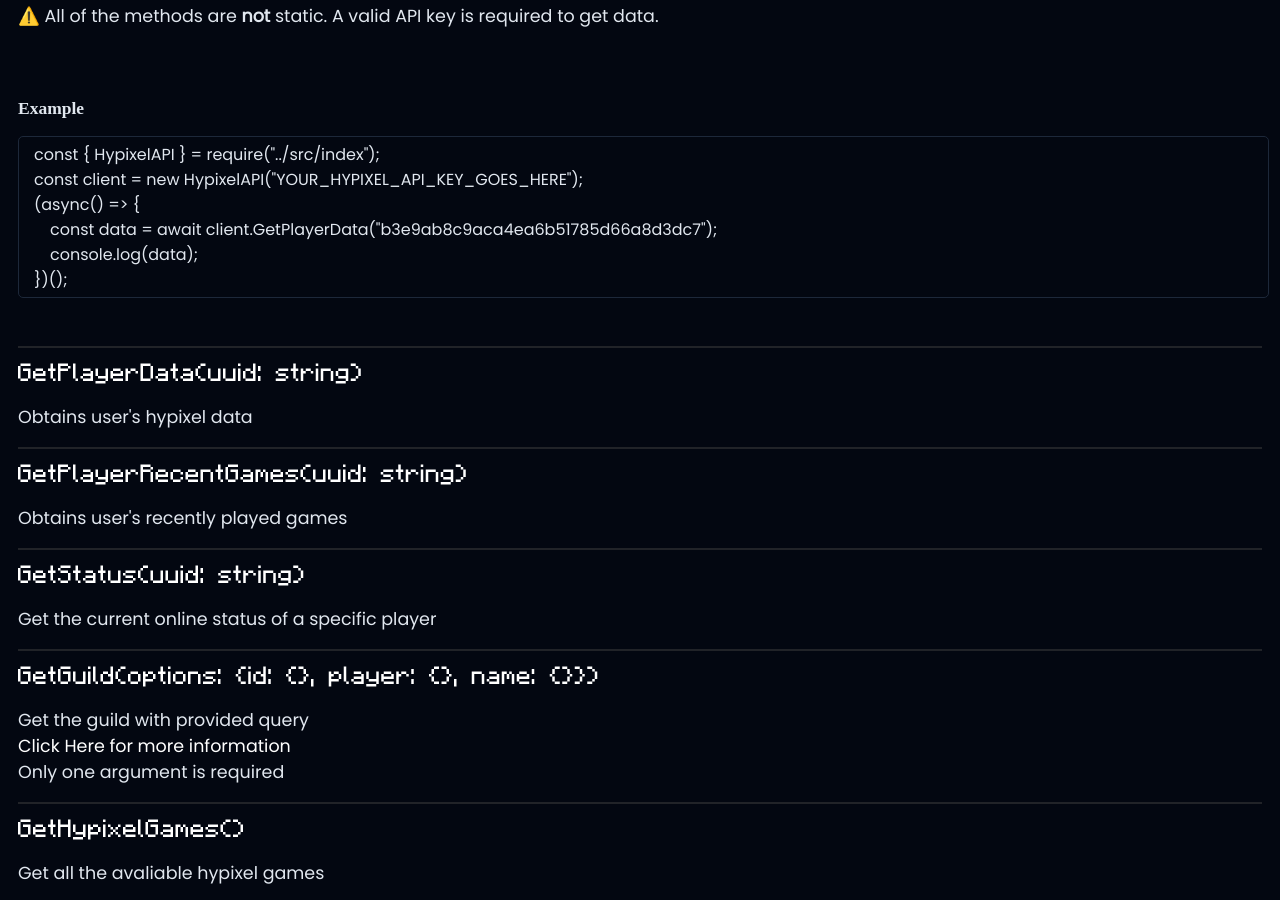
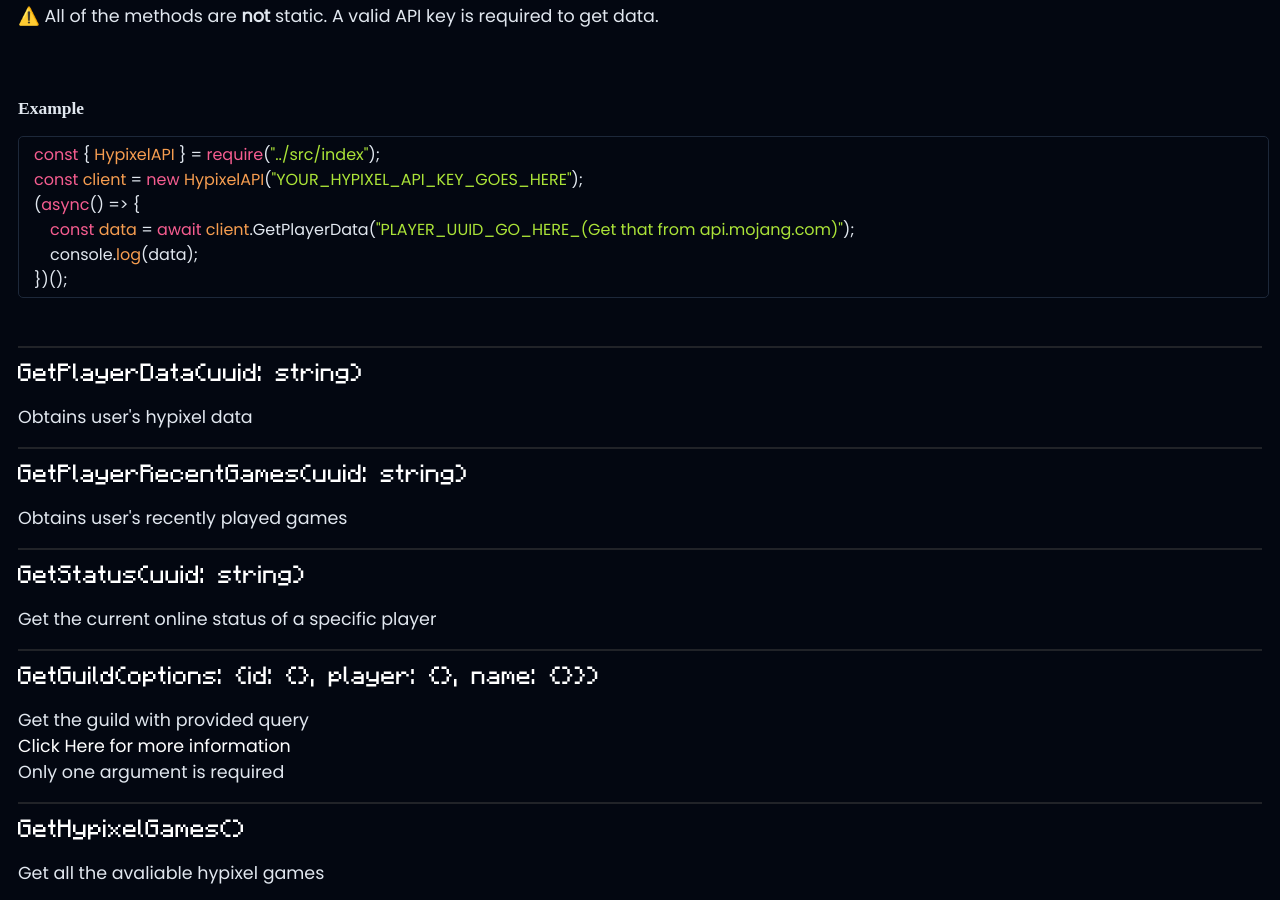
Before and after one commit to easyontop/sonicware, a website: page docs/hypixelapi.html in a window 1280 px wide. Shown: the part 834-1734 px from the top of the page. Drawn offline with nearby package versions, Linux system fonts and the light colour scheme; a web font is replaced by a local one.

Commit message:
Syntax highlighting in /hypixelapi

```diff
--- a/docs/hypixelapi.html
+++ b/docs/hypixelapi.html
@@ -225,10 +225,10 @@
             <br />
             <p class="title-code" style="font-size: 17.5">Example</p>
             <p class="code">
-                const { HypixelAPI } = require("../src/index");<br />const
-                client = new HypixelAPI("YOUR_HYPIXEL_API_KEY_GOES_HERE");<br />(async()
-                => {<br />&emsp;const data = await
-                client.GetPlayerData("b3e9ab8c9aca4ea6b51785d66a8d3dc7");<br />&emsp;console.log(data);<br />})();
+                <span class="highlight-fc002">const</span> { <span class="highlight-fc004">HypixelAPI</span> } = <span class="highlight-fc002">require</span>(<span class="hl-string">"../src/index"</span>);<br /><span class="highlight-fc002">const</span>
+                <span class="highlight-fc004">client</span> = <span class="highlight-fc002">new</span> <span class="highlight-fc004">HypixelAPI</span>(<span class="hl-string">"YOUR_HYPIXEL_API_KEY_GOES_HERE"</span>);<br />(<span class="hl-const">async</span>()
+                => {<br />&emsp;<span class="hl-const">const</span> <span class="hl-var">data</span> = <span class="hl-const">await</span>
+                <span class="hl-var">client</span>.GetPlayerData(<span class="hl-string">"PLAYER_UUID_GO_HERE_(Get that from api.mojang.com)"</span>);<br />&emsp;console.<span class="hl-var">log</span>(data);<br />})();
             </p>
             <br />
             <hr />
--- a/docs/style.css
+++ b/docs/style.css
@@ -43,6 +43,18 @@
     text-decoration: none !important;
     color: white !important;
     cursor: pointer;
+}
+
+.hl-string {
+    color: #abe338;
+}
+
+.hl-const {
+    color: #f65d90;
+}
+
+.hl-var {
+    color: #f69d50;
 }
 
 .highlight-fc005 {
```
